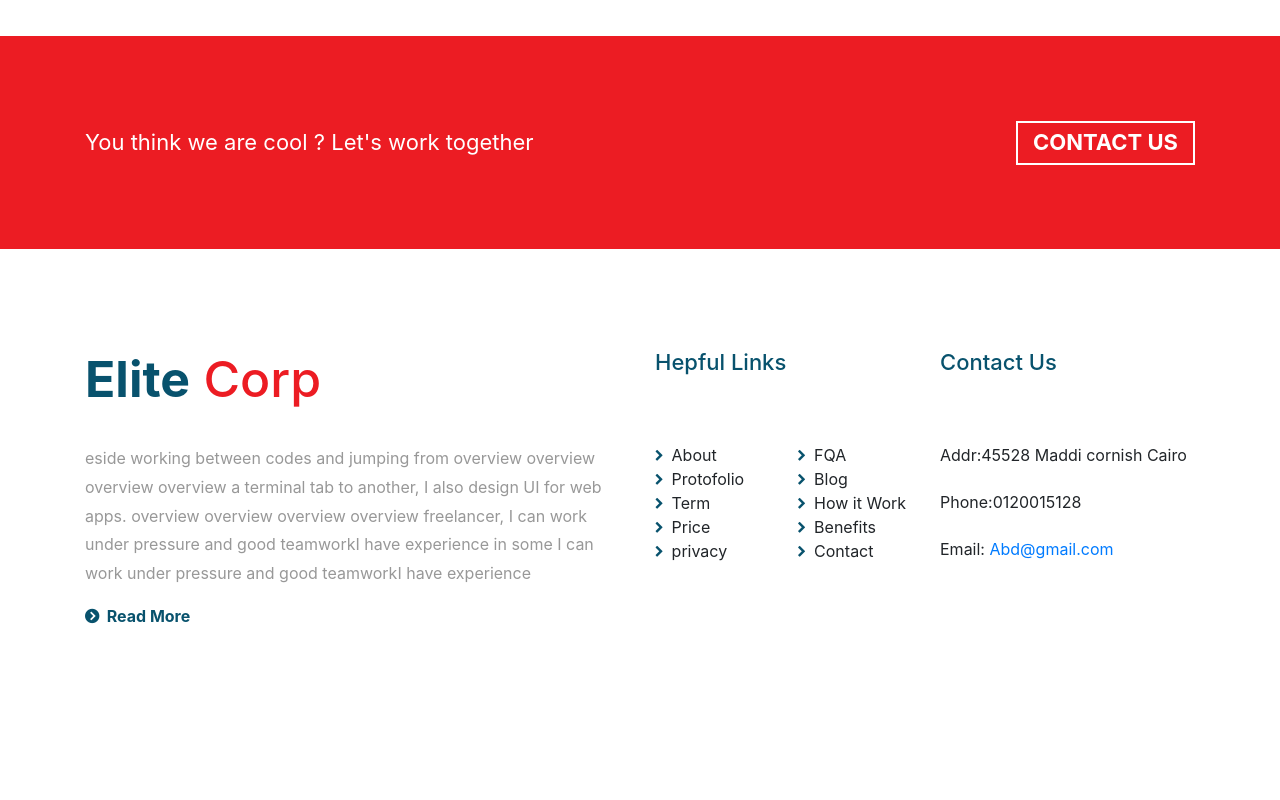
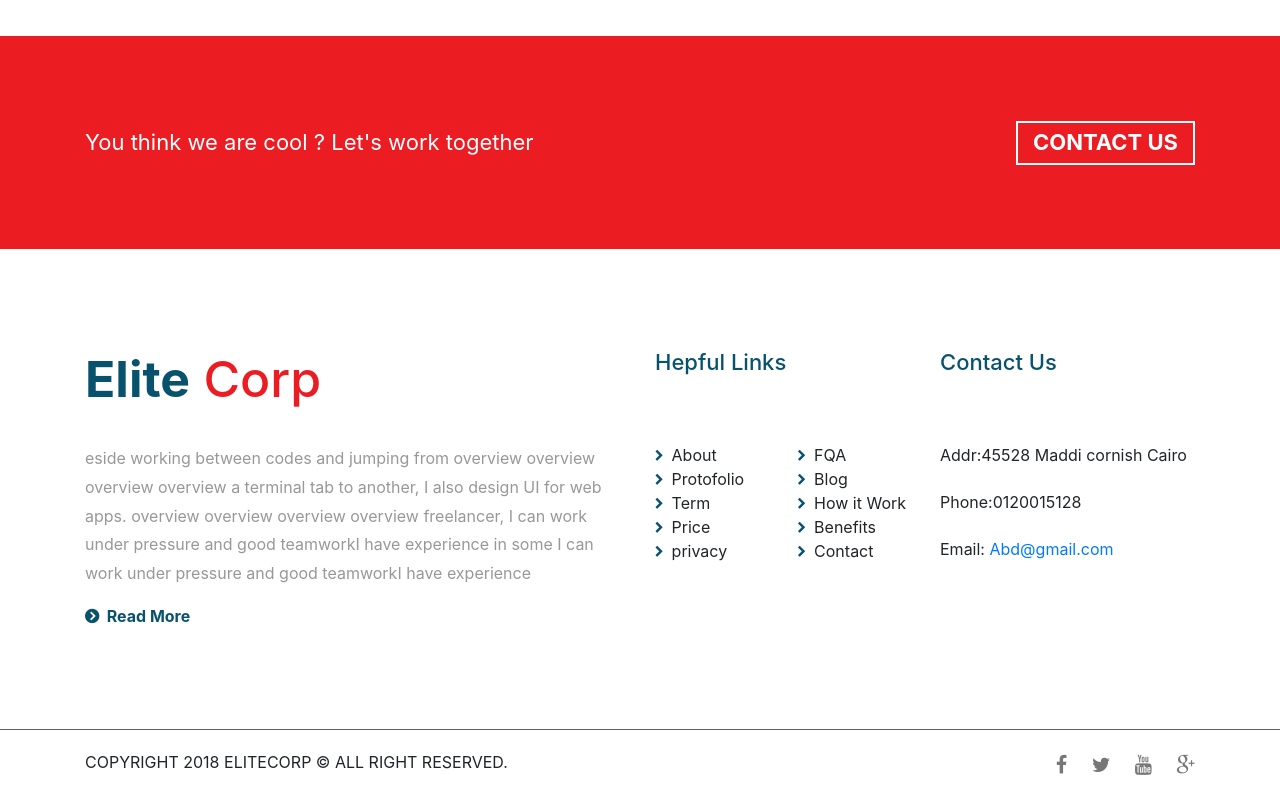
Before and after one commit to sharqawe0/Second-Bootstrap, a plain HTML site: page index.html in a window 1280 px wide. Shown: the part 6315-7115 px from the top of the page. Before the commit the page ends 7044 px from the top, so only its background shows below. Drawn offline with Linux system fonts and the light colour scheme.

Commit message:
some changes

```diff
--- a/css/main.css
+++ b/css/main.css
@@ -1,7 +1,3 @@
-body {
-  height: 7000px;
-}
-
 /*  START UPPER bar */
 .upper-bar {
   background-color: #08526d;
@@ -533,3 +529,23 @@ body {
   margin-bottom: 23px;
 }
 /* End Foter */
+
+/* start copyright */
+.copyright {
+  border-top: 1px solid rgb(97, 97, 97);
+  padding: 20px;
+}
+
+.copyright ul {
+  margin: 0;
+}
+.copyright ul li {
+  display: inline-block;
+  margin-left: 20px;
+  font-size: 20px;
+}
+
+.copyright ul li a {
+  color: #777;
+}
+/* end copyright */
--- a/index.html
+++ b/index.html
@@ -497,6 +497,42 @@
 		</div>
 	</div>
 	<!-- End Footer -->
+
+	<!-- Start Copy right -->
+	<div class="copyright">
+		<div class="container">
+			<div class="row">
+				<div class="col text-lift text-uppercase">
+					Copyright 2018 EliteCorp &copy; All Right Reserved.
+				</div>
+				<div class="col text-right">
+					<ul class="list-unstyled">
+						<li>
+							<a href="#">
+								<i class="fa fa-facebook"></i>
+							</a>
+						</li>
+						<li>
+							<a href="#">
+								<i class="fa fa-twitter"></i>
+							</a>
+						</li>
+						<li>
+							<a href="#">
+								<i class="fa fa-youtube"></i>
+							</a>
+						</li>
+						<li>
+							<a href="#">
+								<i class="fa fa-google-plus"></i>
+							</a>
+						</li>
+					</ul>
+				</div>
+			</div>
+		</div>
+	</div>
+	<!-- End Copy Right -->
 	<script src="js/jquery-3.3.1.min.js"></script>
 	<script src="js/bootstrap.min.js"></script>
 	<script src="js/main.js"></script>
```
